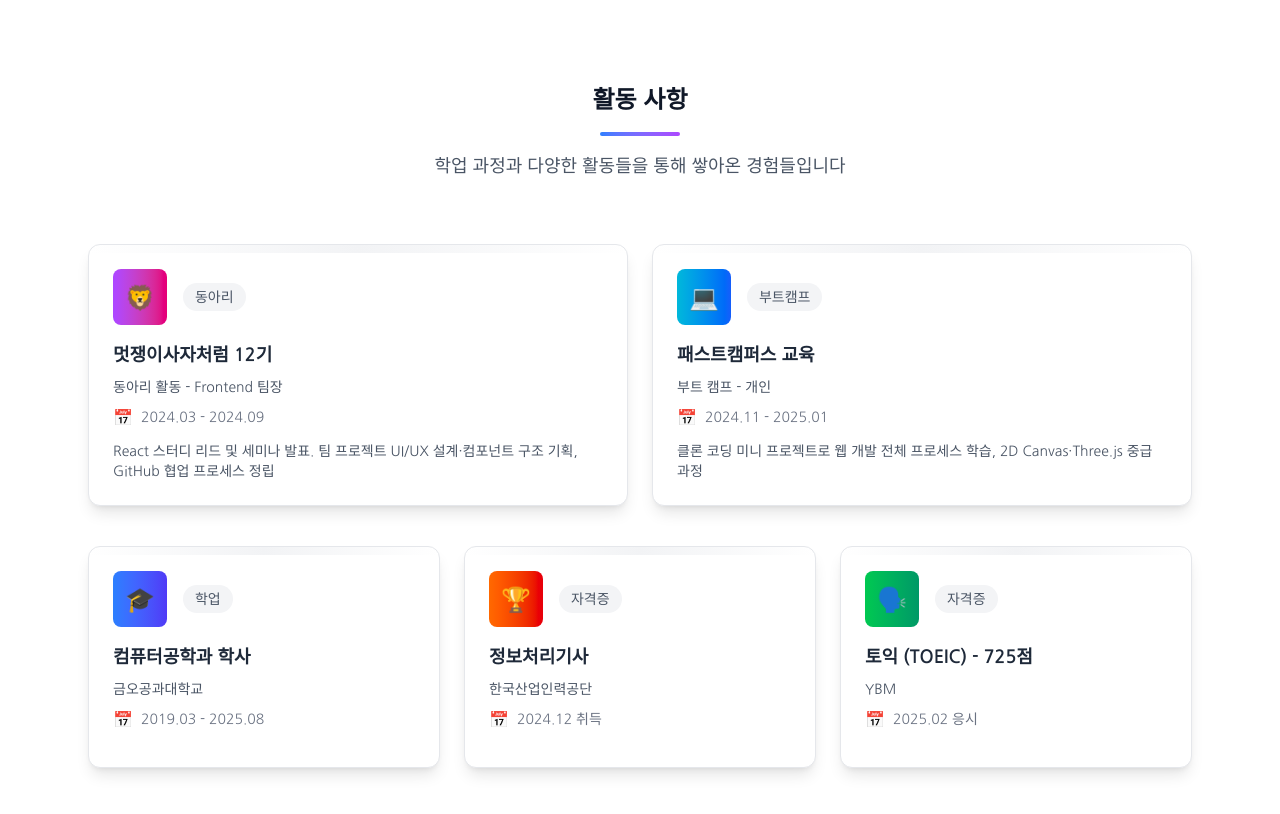
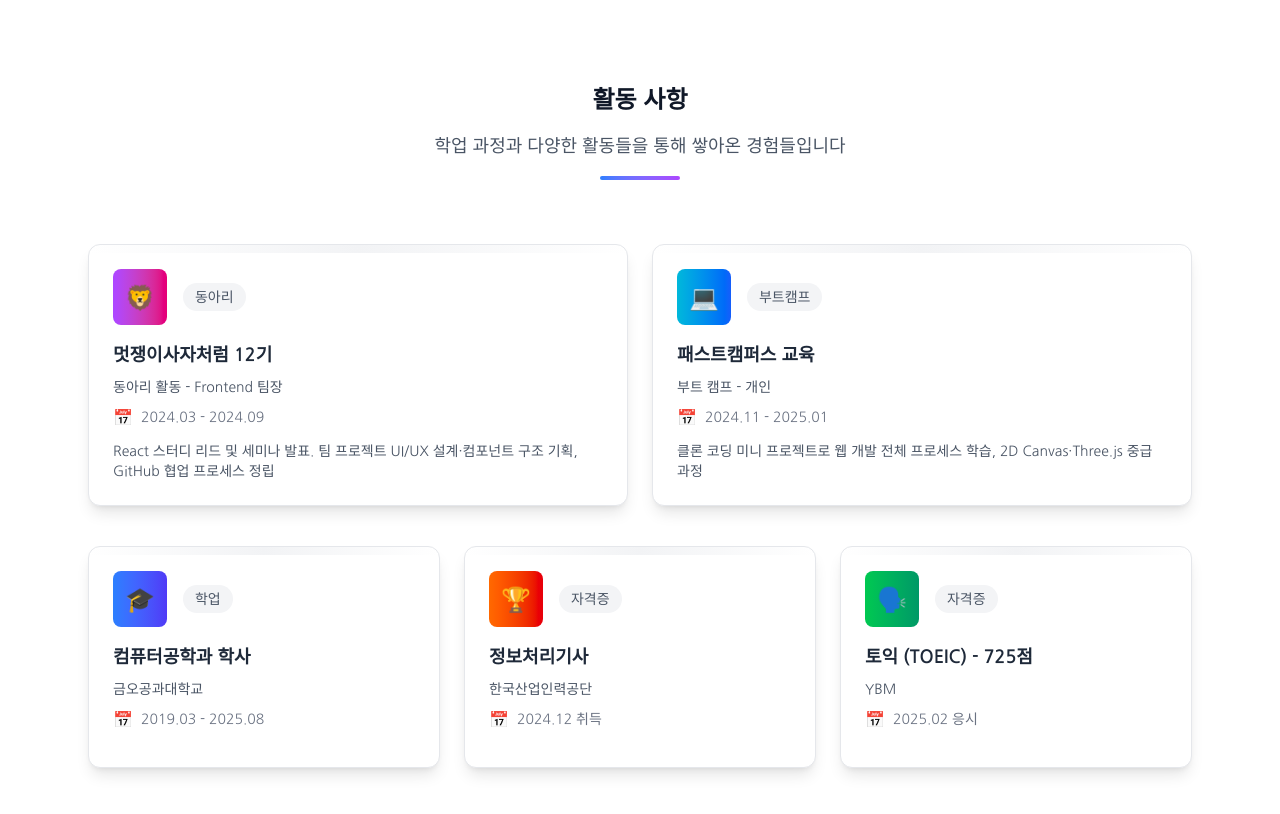
Before and after one commit to hyunsik2000/hyunsik, a React (Vite) app: page / in a window 1280 px wide. Shown: the part 3840-4654 px from the top of the page. Built offline with nearby package versions, Linux system fonts and the light colour scheme.

Commit message:
[edit] underline 설정

```diff
--- a/src/pages/Activity.jsx
+++ b/src/pages/Activity.jsx
@@ -88,13 +88,13 @@ const Activity = () => {
             <h2 className="text-2xl font-bold text-gray-900 dark:text-slate-100 mb-4">
               활동 사항
             </h2>
+            <p className="mt-4 text-lg text-gray-600 dark:text-gray-300">
+              학업 과정과 다양한 활동들을 통해 쌓아온 경험들입니다
+            </p>
             <div
               className="mx-auto mt-4 h-1 bg-gradient-to-r from-blue-500 to-purple-500 rounded-full transition-all duration-1000 delay-500"
               style={{ width: isVisible ? "80px" : "0px" }}
             />
-            <p className="mt-4 text-lg text-gray-600 dark:text-gray-300">
-              학업 과정과 다양한 활동들을 통해 쌓아온 경험들입니다
-            </p>
           </div>
 
           {/* 활동 섹션 (동아리/부트캠프) */}
```
